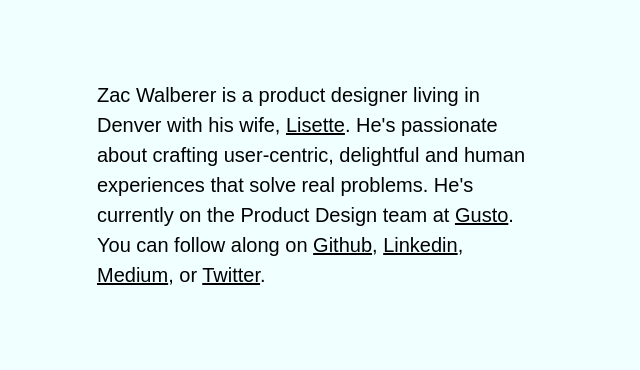
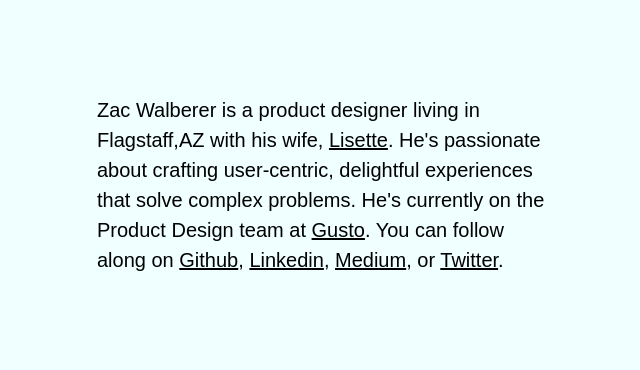
Before and after one commit to zacwalberer/zw-2018, a Gatsby site: page / in a window 1280 px wide. Shown: the part 215-585 px from the top of the page, without its empty margins (319-959 px from the left). Built offline with nearby package versions, Linux system fonts and the light colour scheme; Gatsby itself is replaced by a stand-in of ours; a web font is replaced by a local one.

Commit message:
Update index.js

```diff
--- a/src/pages/index.js
+++ b/src/pages/index.js
@@ -4,7 +4,7 @@
 const IndexPage = () => (
   <div className="mw6 pa4 ma4">
     <h1 className="f4 normal lh-copy">
-      Zac Walberer is a product designer living in Denver with his wife,{' '}
+      Zac Walberer is a product designer living in Flagstaff,AZ with his wife,{' '}
       <a
         className="link dim underline black"
         href="https://twitter.com/LisetteWalberer"
@@ -12,8 +12,8 @@
         rel="noopener noreferrer"
       >
         Lisette
-      </a>. He's passionate about crafting user-centric, delightful and human
-      experiences that solve real problems. He's currently on the Product Design
+      </a>. He's passionate about crafting user-centric, delightful
+      experiences that solve complex problems. He's currently on the Product Design
       team at{' '}
       <a
         className="link dim underline black"
```
